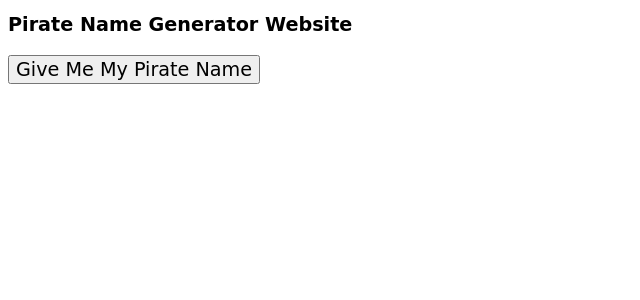
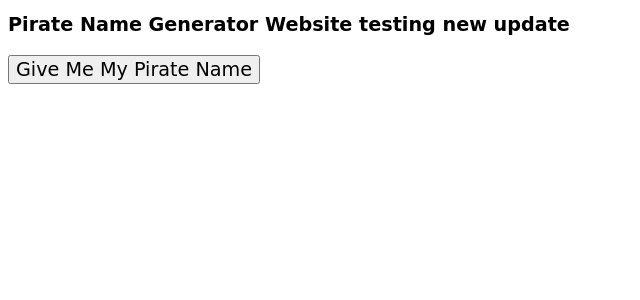
Before and after one commit to DavidQATraining/SFIA2Kube, a Flask app: page / in a window 1280 px wide. Shown: the top 300 px of the page, without its empty margins (0-640 px from the left). Run offline with Flask 2, Linux system fonts and the light colour scheme; data that the repository does not hold is empty; some web fonts are replaced.

Commit message:
testing new update

```diff
--- a/Service_1/application/templates/index.html
+++ b/Service_1/application/templates/index.html
@@ -14,7 +14,7 @@
         </head>
         <body>
             <h1 class="addfont">
-                Pirate Name Generator Website
+                Pirate Name Generator Website testing new update
             </h1>
 
             <p class="addfont">
```
Also changed, not shown: 1 other file.
